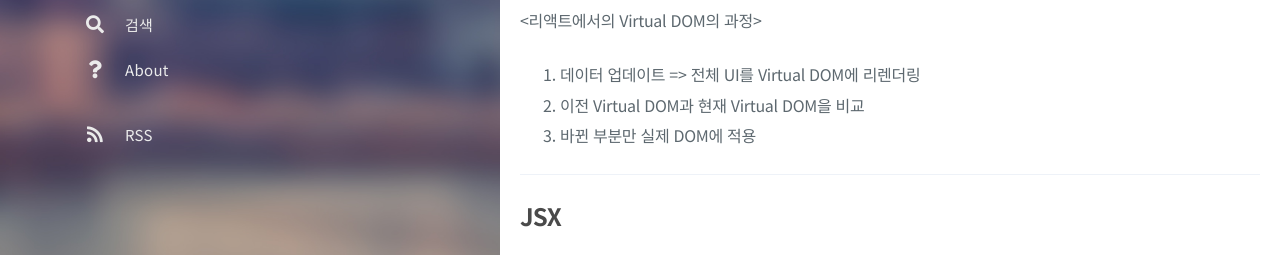
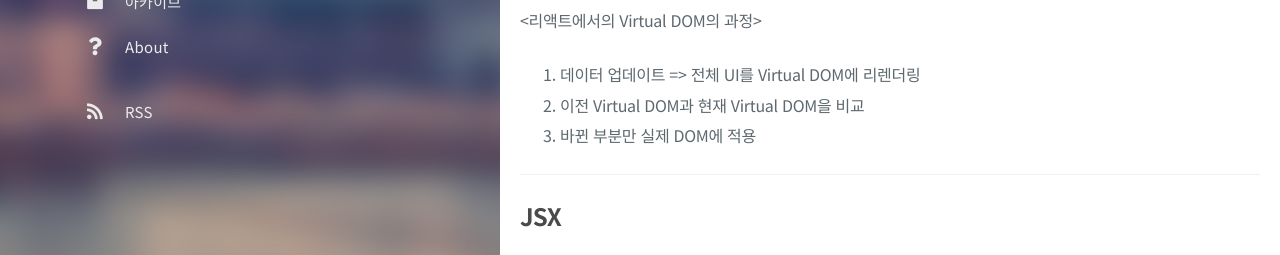
Before and after one commit to cok2exe/cok2exe.github.io, a plain HTML site: page index.html in a window 1280 px wide. Shown: the part 505-760 px from the top of the page. Drawn offline with Linux system fonts and the light colour scheme; a web font is replaced by a local one.

Commit message:
Site updated: 2019-10-14 09:52:47

```diff
--- a/index.html
+++ b/index.html
@@ -161,19 +161,6 @@
 
                         <i class="sidebar-button-icon fa fa-archive" aria-hidden="true"></i>
                         <span class="sidebar-button-desc">아카이브</span>
-                    </a>
-            </li>
-
-                <li class="sidebar-button">
-
-                        <a  class="sidebar-button-link open-algolia-search"
-                             href="#search"
-
-                            title="검색"
-                        >
-
-                        <i class="sidebar-button-icon fa fa-search" aria-hidden="true"></i>
-                        <span class="sidebar-button-desc">검색</span>
                     </a>
             </li>
 
```
Also changed, not shown: 2019/10/13/React-기초다지기-(1)/index.html (+0 -13 lines), 2019/10/13/hello-world/index.html (+0 -13 lines), archives/2019/10/index.html (+0 -13 lines), archives/2019/index.html (+0 -13 lines), archives/index.html (+0 -13 lines), categories/React/index.html (+0 -13 lines), tags/Frontend/index.html (+0 -13 lines), tags/React/index.html (+0 -13 lines).
